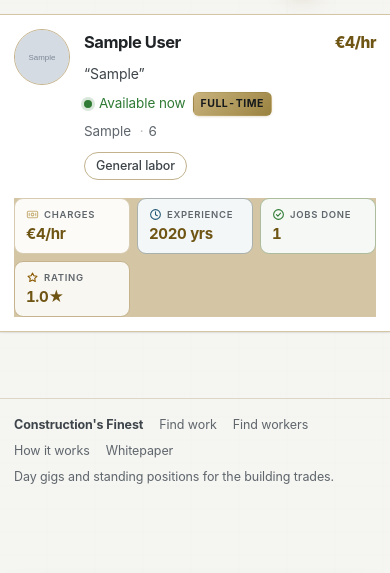
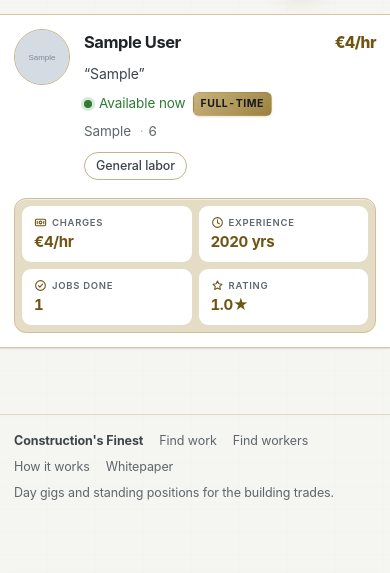
Before and after one commit to klementc98-droid/construction-marketplace, a Django app: page /workers/ in a window 390 px wide. Shown: the part 198-771 px from the top of the page. Run offline with Django 5.2, Linux system fonts and the light colour scheme; data comes from the database, SQL or seed files in the repository; tables that the repository leaves empty hold one stand-in row (values such as "Sample post"); grey boxes marked "Sample" are stand-in pictures; data that the repository does not hold is empty.

Commit message:
Four readings, one gold box
The worker card showed its four numbers as four tiles in four colours — a
green, a blue, an amber and a gold — inside a card whose only accent is gold.
Legible, and busy: four objects where there is one reading.

One box now, in the light theme: a gold ground with white cells sitting on it,
which is the figure the rest of this palette uses — the accent around things
rather than behind the words. The four icons take one colour for the same
reason the box is one box. Luxe keeps its per-tile tones, where a dark ground
carries them differently.

And the real phone problem, which was not the colours. Four tiles at a 104px
minimum do not fit a 390px screen, and auto-fit would rather overflow than
drop below its minimum — so the fourth reading ran off the edge. Two by two
under 520px.

Measured rather than eyeballed: at a 490px viewport the row computes to two
columns, at 534px to four, and the horizontal overflow is zero at every width.
Worth saying because the screenshot that started this looked like the card was
clipped at both — it was, but by the headless browser's minimum window width,
not by the page.

Co-Authored-By: Claude Opus 5 (1M context) <noreply@anthropic.com>

```diff
--- a/static/css/crew.css
+++ b/static/css/crew.css
@@ -2081,6 +2081,40 @@ details.fold > div { padding-top: 6px; animation: rise var(--t-base) var(--ease-
 
 .stat-ico { width: 13px; height: 13px; flex: none; color: var(--tone, var(--dimmer)); }
 
+/* --- the worker card's four readings, as one gold box --------------------
+   Four tiles in four colours was legible and busy: a green, a blue, an amber
+   and a gold competing inside a card whose only accent is gold. On a phone it
+   was worse than busy — four tiles at a 104px minimum do not fit 390px, and
+   the fourth ran off the edge.
+
+   So one box rather than four objects: a gold ground with white cells sitting
+   on it, which is the same figure the rest of the light theme uses — the
+   accent on the edges and around things, never behind the words. The tone
+   variable stays for luxe, where the dark ground carries it differently. */
+:root:not([data-theme="luxe"]) .stat-row.compact {
+  padding: 7px;
+  border: 1px solid color-mix(in srgb, var(--accent) 62%, var(--line));
+  border-radius: var(--r-md);
+  background: color-mix(in srgb, var(--accent) 34%, var(--panel-2));
+  box-shadow: inset 0 1px 0 rgb(255 255 255 / .5);
+}
+:root:not([data-theme="luxe"]) .stat-row.compact .stat {
+  border-color: transparent;
+  background: var(--panel);
+}
+/* One colour for the four icons, for the same reason the box is one box. */
+:root:not([data-theme="luxe"]) .stat-row.compact .stat-ico {
+  color: var(--accent-ink);
+}
+
+/* Two by two on a phone. auto-fit would rather overflow than drop below its
+   104px minimum, which is how the fourth reading ended up off the screen. */
+@media (max-width: 520px) {
+  .stat-row.compact {
+    grid-template-columns: repeat(2, minmax(0, 1fr));
+  }
+}
+
 .stat--rate   { --tone: var(--accent); }
 .stat--exp    { --tone: var(--info); }
 .stat--jobs   { --tone: var(--ok); }
```
